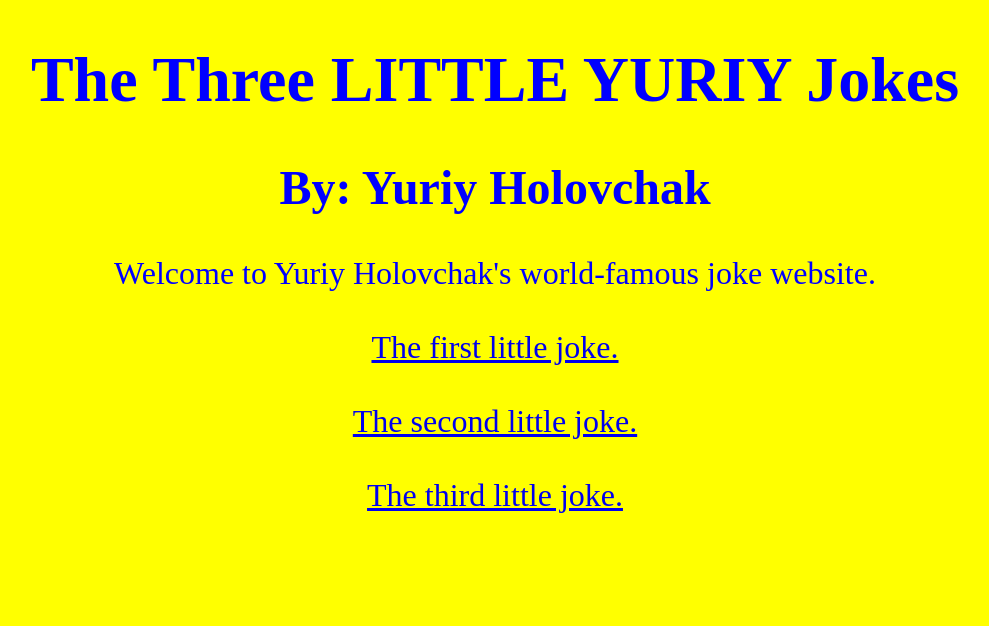
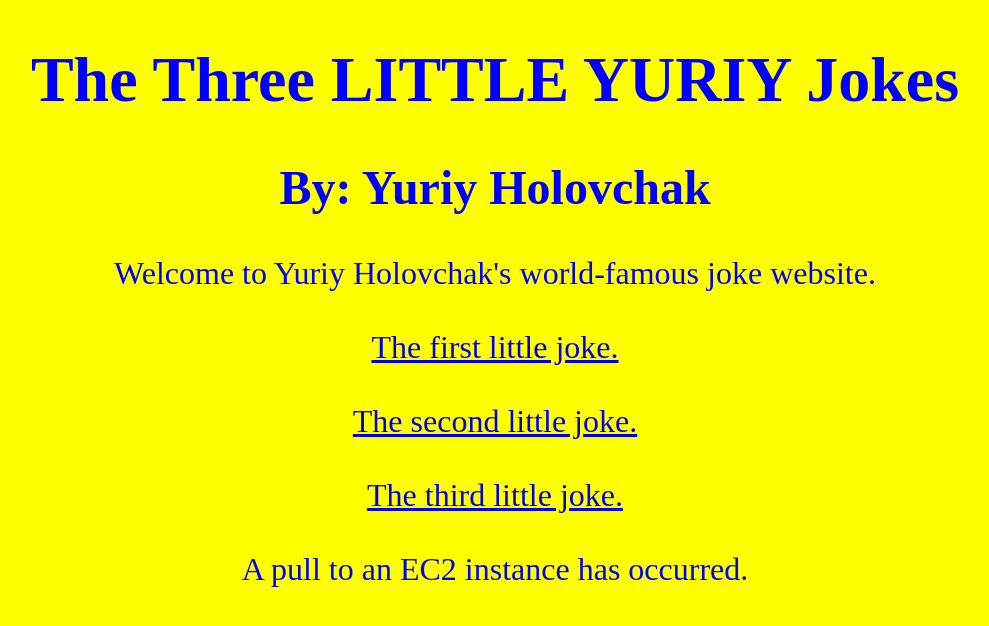
Before and after one commit to YuriyHolovchak/final-website, a plain HTML site: page Index.html in a window 1280 px wide. Shown: the whole page, without its empty margins (145-1134 px from the left). Drawn offline with Linux system fonts and the light colour scheme.

Commit message:
Update Index.html

```diff
--- a/Index.html
+++ b/Index.html
@@ -24,6 +24,8 @@
         <a href="Joke2.html">The second little joke.</a>
         <br><br>
         <a href="Joke3.html">The third little joke.</a>
+        <br><br>
+        A pull to an EC2 instance has occurred.
     </p>
 </body>
 
```
